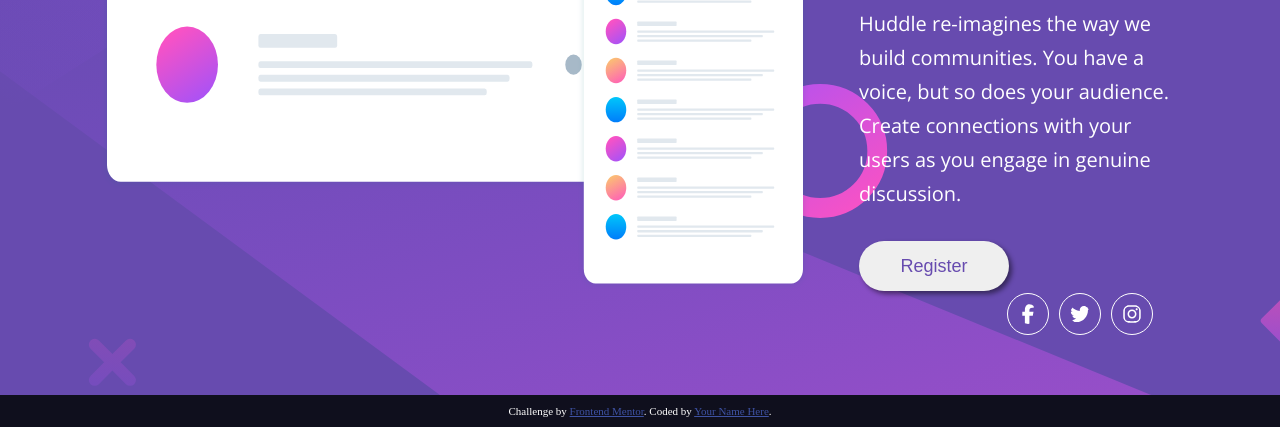
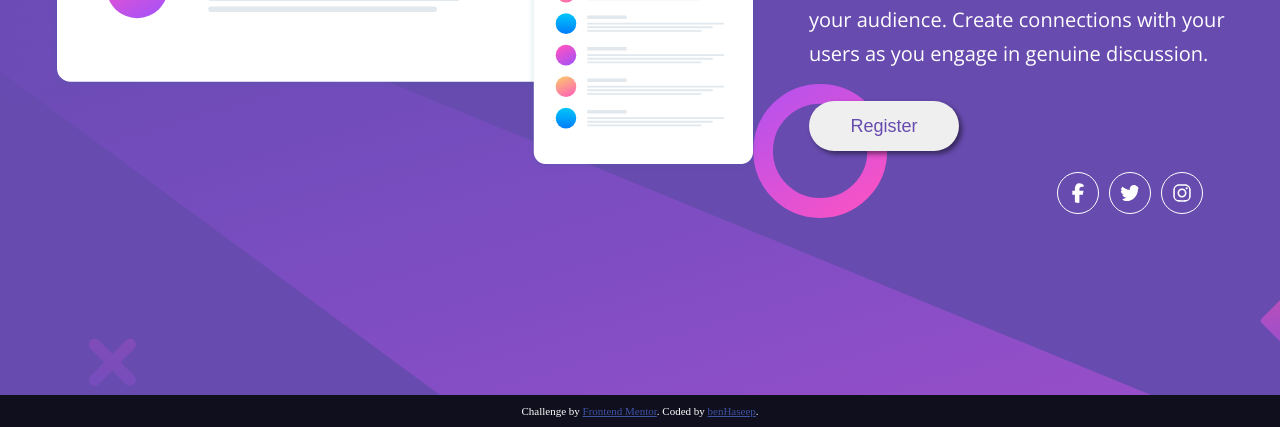
Before and after one commit to benHaseep/huddle-landing-page, a plain HTML site: page index.html in a window 1280 px wide. Shown: the part 505-932 px from the top of the page. Drawn offline with nearby package versions, Linux system fonts and the light colour scheme.

Commit message:
🔧 container margin & footer info modified

```diff
--- a/index.html
+++ b/index.html
@@ -30,7 +30,7 @@
   <footer>
     <p class="attribution">
       Challenge by <a href="https://www.frontendmentor.io?ref=challenge" target="_blank">Frontend Mentor</a>.
-      Coded by <a href="#">Your Name Here</a>.
+      Coded by <a href="https/benHaseep.github.io">benHaseep</a>.
     </p>
   </footer>
 </body>
--- a/styles.css
+++ b/styles.css
@@ -19,7 +19,7 @@ body {
 .container {
   max-width: 1440px;
   min-height: 100vh;
-  margin: 50px 100px;
+  margin: 50px;
   display: flex;
   flex-direction: column;
 }
```
